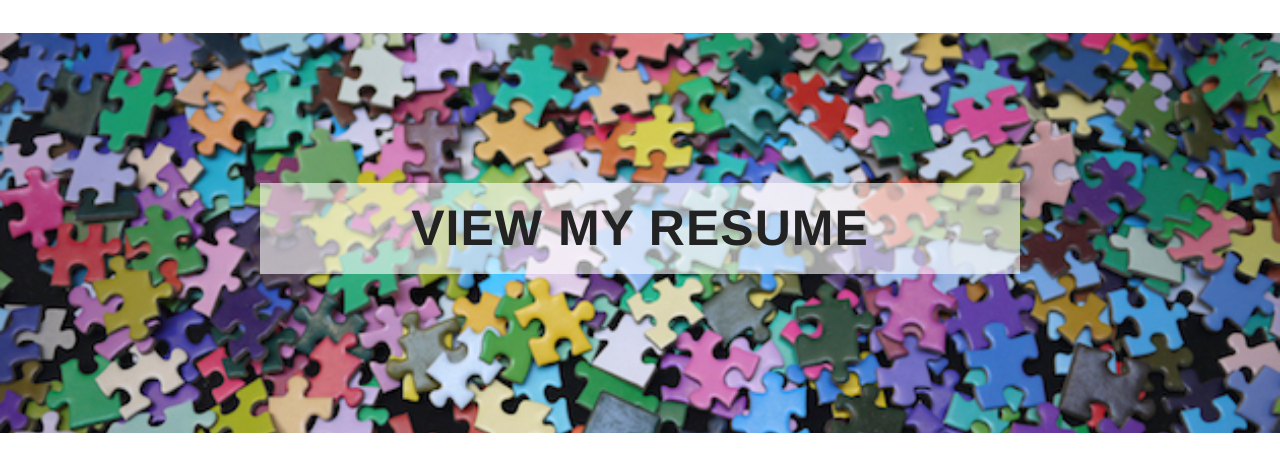
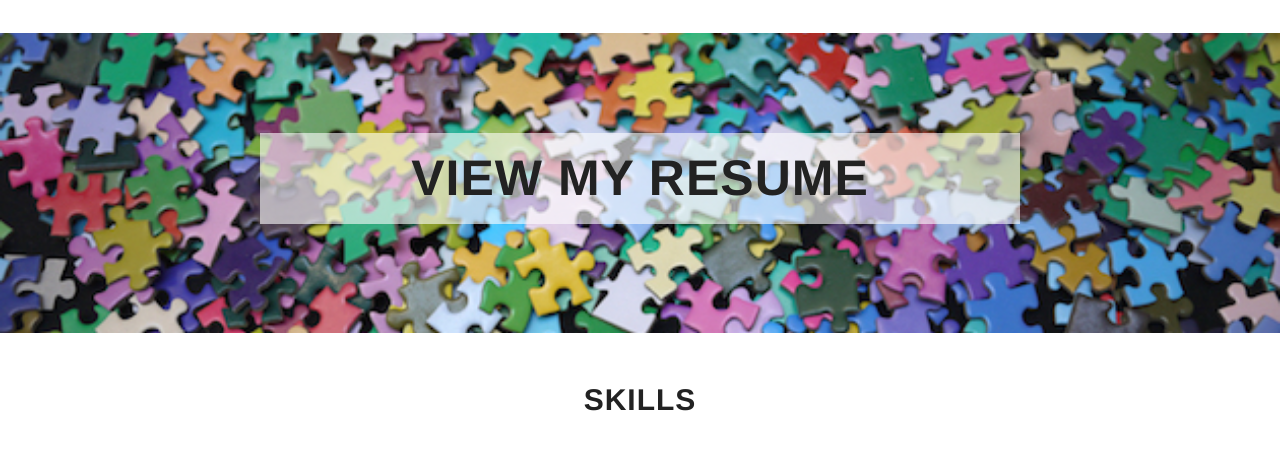
Before and after one commit to clsavino/clsavino.github.io, a plain HTML site: page index.html in a window 1280 px wide. Shown: the part 1080-1531 px from the top of the page. Drawn offline with nearby package versions, Linux system fonts and the light colour scheme; a web font is replaced by a local one.

Commit message:
styling resume section

```diff
--- a/assets/css/style.css
+++ b/assets/css/style.css
@@ -294,7 +294,7 @@ a:hover {
 }
 .resume-section {
   width: 100%;
-  height: 400px;
+  height: 300px;
   padding: 50px 0;
   margin-bottom:
   color: white;
@@ -312,7 +312,7 @@ a:hover {
 }
 #resumeBlock {
   background-color: rgba(255, 255, 255, 0.6);
-  margin-top: 100px;
+  margin-top: 50px;
   padding-top: 10px;
   padding-bottom: 10px;
 }
@@ -339,7 +339,7 @@ a:hover {
     padding: 50px 0;
   }
   #resumeBlock {
-    margin-top: 100px;
+    margin-top: 50px;
   }
   .contact-section {
     padding: 50px 0;
```
